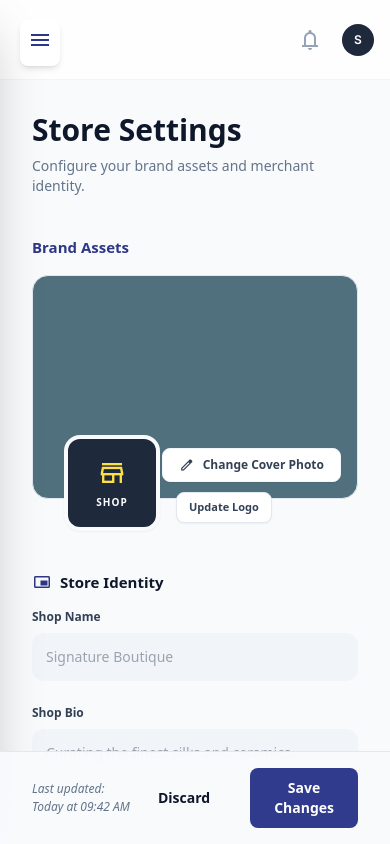
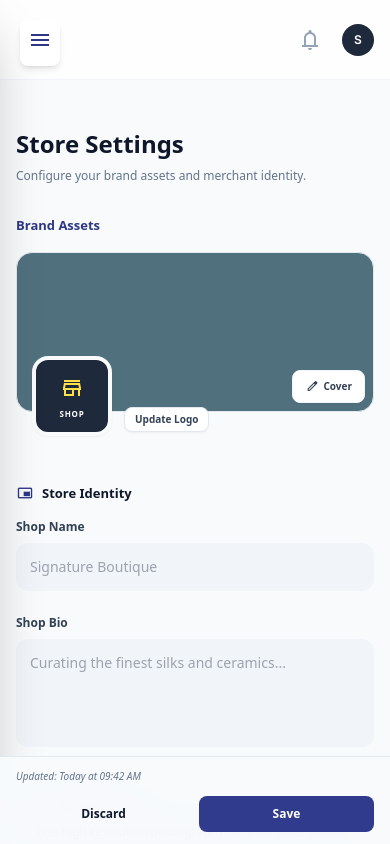
Before and after one commit to KhuongVAnh/e-commerce, a React (Vite) app in the folder frontend/: page /seller/shop/settings in a window 390 px wide. Built offline with nearby package versions, Linux system fonts and the light colour scheme; no server answers; sample sign-in values are in the browser's storage.

Commit message:
style: điều chỉnh grid, padding và thanh sticky cho các form thân thiện với mobile

```diff
--- a/frontend/src/pages/seller/ShopForm.jsx
+++ b/frontend/src/pages/seller/ShopForm.jsx
@@ -20,12 +20,9 @@ const ShopForm = () => {
         const res = await axiosClient.get('/shops/my-shop');
         if (res && res.shop) {
           const fetchedData = {
-            name: res.shop.name || '',
-            description: res.shop.description || '',
-            address: res.shop.address || '',
-            logoUrl: res.shop.logoUrl || '',
-            phone: res.shop.phone || '',
-            coverUrl: res.shop.coverUrl || '',
+            name: res.shop.name || '', description: res.shop.description || '',
+            address: res.shop.address || '', logoUrl: res.shop.logoUrl || '',
+            phone: res.shop.phone || '', coverUrl: res.shop.coverUrl || '',
           };
           setFormData(fetchedData);
           setInitialData(fetchedData);
@@ -47,22 +44,16 @@ const ShopForm = () => {
   };
 
   const handleDiscard = () => {
-    if (initialData) {
-      setFormData(initialData);
-    } else {
-      setFormData({ name: '', description: '', phone: '', address: '', logoUrl: '', coverUrl: '' });
-    }
+    if (initialData) setFormData(initialData);
+    else setFormData({ name: '', description: '', phone: '', address: '', logoUrl: '', coverUrl: '' });
   };
 
   const handleSave = async () => {
     setLoading(true);
     const payload = {
-      name: formData.name,
-      description: formData.description,
-      address: formData.address,
-      logoUrl: formData.logoUrl || 'https://via.placeholder.com/150'
+      name: formData.name, description: formData.description,
+      address: formData.address, logoUrl: formData.logoUrl || 'https://via.placeholder.com/150'
     };
-
     try {
       if (isUpdate) {
         await axiosClient.put('/shops/my-shop', payload);
@@ -83,52 +74,52 @@ const ShopForm = () => {
   };
 
   return (
-    <div className="font-sans bg-[#f8fafc] min-h-full flex flex-col relative pb-24">
+    <div className="font-sans bg-[#f8fafc] min-h-full flex flex-col relative pb-32 md:pb-24">
       <input type="file" accept="image/*" hidden ref={coverInputRef} onChange={(e) => handleImageUpload(e, 'coverUrl')} />
       <input type="file" accept="image/*" hidden ref={logoInputRef} onChange={(e) => handleImageUpload(e, 'logoUrl')} />
 
-      <div className="flex-1 max-w-4xl p-8 md:p-12 space-y-10">
+      <div className="flex-1 max-w-4xl p-4 md:p-8 lg:p-12 space-y-8 md:space-y-10 mt-8 md:mt-0">
         <div>
-          <h1 className="text-3xl font-black text-slate-900 mb-2">Store Settings</h1>
-          <p className="text-slate-500 text-sm font-medium">Configure your brand assets and merchant identity.</p>
+          <h1 className="text-2xl md:text-3xl font-black text-slate-900 mb-2">Store Settings</h1>
+          <p className="text-slate-500 text-xs md:text-sm font-medium">Configure your brand assets and merchant identity.</p>
         </div>
 
         <section>
-          <h2 className="text-[15px] font-bold text-[#2e3785] mb-4">Brand Assets</h2>
+          <h2 className="text-[13px] md:text-[15px] font-bold text-[#2e3785] mb-4">Brand Assets</h2>
           <div className="relative mt-2">
-            <div className="h-56 bg-[#51707d] rounded-2xl w-full relative overflow-hidden border border-slate-200">
-              {formData.coverUrl && <img src={formData.coverUrl} alt="Cover" className="w-full h-full object-cover" />}
-              <div className="absolute right-4 bottom-4">
-                <button onClick={() => coverInputRef.current.click()} className="bg-white text-slate-700 text-xs font-bold px-4 py-2 rounded-lg shadow-sm border border-slate-100 flex items-center gap-2 hover:bg-slate-50 transition">
-                  <span className="material-symbols-outlined text-[16px]">edit</span> Change Cover Photo
+            <div className="h-40 md:h-56 bg-[#51707d] rounded-2xl w-full relative overflow-hidden border border-slate-200">
+              {formData.coverUrl && <img src={formData.coverUrl} className="w-full h-full object-cover" />}
+              <div className="absolute right-2 bottom-2 md:right-4 md:bottom-4">
+                <button onClick={() => coverInputRef.current.click()} className="bg-white text-slate-700 text-[10px] md:text-xs font-bold px-3 md:px-4 py-2 rounded-lg shadow-sm border border-slate-100 flex items-center gap-1 md:gap-2 hover:bg-slate-50 transition">
+                  <span className="material-symbols-outlined text-[14px] md:text-[16px]">edit</span> <span className="hidden sm:inline">Change Cover Photo</span> <span className="sm:hidden">Cover</span>
                 </button>
               </div>
             </div>
 
-            <div className="absolute -bottom-8 left-8 flex items-end gap-4">
-              <div className="w-24 h-24 bg-[#1e293b] rounded-2xl border-4 border-[#f8fafc] shadow-sm flex flex-col items-center justify-center text-white overflow-hidden">
+            <div className="absolute -bottom-6 left-4 md:-bottom-8 md:left-8 flex items-end gap-3 md:gap-4">
+              <div className="w-20 h-20 md:w-24 md:h-24 bg-[#1e293b] rounded-2xl border-4 border-[#f8fafc] shadow-sm flex flex-col items-center justify-center text-white overflow-hidden">
                 {formData.logoUrl ? (
-                  <img src={formData.logoUrl} alt="Logo" className="w-full h-full object-cover" />
+                  <img src={formData.logoUrl} className="w-full h-full object-cover" />
                 ) : (
                   <>
-                    <span className="material-symbols-outlined text-3xl text-[#fde047]">store</span>
-                    <span className="text-[10px] font-black tracking-widest mt-1">SHOP</span>
+                    <span className="material-symbols-outlined text-2xl md:text-3xl text-[#fde047]">store</span>
+                    <span className="text-[8px] md:text-[10px] font-black tracking-widest mt-1">SHOP</span>
                   </>
                 )}
               </div>
-              <button onClick={() => logoInputRef.current.click()} className="bg-white border border-slate-200 text-slate-700 text-[11px] font-bold px-3 py-1.5 rounded-lg shadow-sm hover:bg-slate-50 mb-2">
+              <button onClick={() => logoInputRef.current.click()} className="bg-white border border-slate-200 text-slate-700 text-[10px] md:text-[11px] font-bold px-2.5 md:px-3 py-1 md:py-1.5 rounded-lg shadow-sm hover:bg-slate-50 mb-1 md:mb-2">
                 Update Logo
               </button>
             </div>
           </div>
         </section>
 
-        <section className="pt-8">
+        <section className="pt-10 md:pt-8">
           <div className="flex items-center gap-2 mb-4">
-            <span className="material-symbols-outlined text-[#2e3785] text-[20px]">branding_watermark</span>
-            <h2 className="text-[15px] font-bold text-slate-900">Store Identity</h2>
+            <span className="material-symbols-outlined text-[#2e3785] text-[18px] md:text-[20px]">branding_watermark</span>
+            <h2 className="text-[13px] md:text-[15px] font-bold text-slate-900">Store Identity</h2>
           </div>
-          <div className="grid grid-cols-1 lg:grid-cols-3 gap-8">
+          <div className="grid grid-cols-1 lg:grid-cols-3 gap-6 md:gap-8">
             <div className="lg:col-span-2 space-y-6">
               <div>
                 <label className="block text-xs font-bold text-slate-700 mb-2">Shop Name</label>
@@ -139,20 +130,20 @@ const ShopForm = () => {
                 <textarea rows="4" value={formData.description} onChange={(e) => setFormData({...formData, description: e.target.value})} placeholder="Curating the finest silks and ceramics..." className="w-full bg-[#f1f5f9] border-none p-3.5 rounded-xl text-sm font-medium focus:ring-2 focus:ring-indigo-500 outline-none resize-none"></textarea>
               </div>
             </div>
-            <div className="bg-[#f0f3ff] rounded-2xl p-6 h-fit border border-[#e0e7ff]">
-              <div className="flex items-center gap-2 mb-3">
-                <span className="material-symbols-outlined text-[#2e3785] text-[18px]">lightbulb</span>
-                <h3 className="text-sm font-bold text-[#2e3785]">Editorial Tip</h3>
+            <div className="bg-[#f0f3ff] rounded-2xl p-5 md:p-6 h-fit border border-[#e0e7ff]">
+              <div className="flex items-center gap-2 mb-2 md:mb-3">
+                <span className="material-symbols-outlined text-[#2e3785] text-[16px] md:text-[18px]">lightbulb</span>
+                <h3 className="text-xs md:text-sm font-bold text-[#2e3785]">Editorial Tip</h3>
               </div>
-              <p className="text-[13px] text-slate-600 leading-relaxed font-medium">Use high-resolution photography for your cover photo. Minimalist interiors or lifestyle shots work best to create an "expensive" feel for your customers.</p>
+              <p className="text-[12px] md:text-[13px] text-slate-600 leading-relaxed font-medium">Use high-resolution photography for your cover photo. Minimalist interiors or lifestyle shots work best to create an "expensive" feel.</p>
             </div>
           </div>
         </section>
 
         <section className="pt-4 border-t border-slate-200">
           <div className="flex items-center gap-2 mb-4">
-            <span className="material-symbols-outlined text-[#2e3785] text-[20px]">contact_support</span>
-            <h2 className="text-[15px] font-bold text-slate-900">Contact Information</h2>
+            <span className="material-symbols-outlined text-[#2e3785] text-[18px] md:text-[20px]">contact_support</span>
+            <h2 className="text-[13px] md:text-[15px] font-bold text-slate-900">Contact Information</h2>
           </div>
           <div className="max-w-2xl space-y-6">
             <div>
@@ -166,22 +157,23 @@ const ShopForm = () => {
               <label className="block text-xs font-bold text-slate-700 mb-2">Business Address</label>
               <div className="relative">
                 <span className="material-symbols-outlined absolute left-4 top-4 text-slate-400 text-[18px]">location_on</span>
-                <textarea rows="3" value={formData.address} onChange={(e) => setFormData({...formData, address: e.target.value})} placeholder="123 Le Loi Street, District 1, Ho Chi Minh City, Vietnam" className="w-full bg-[#f1f5f9] border-none py-3.5 pl-12 pr-4 rounded-xl text-sm font-medium focus:ring-2 focus:ring-indigo-500 outline-none resize-none"></textarea>
+                <textarea rows="3" value={formData.address} onChange={(e) => setFormData({...formData, address: e.target.value})} placeholder="123 Le Loi Street, Vietnam" className="w-full bg-[#f1f5f9] border-none py-3.5 pl-12 pr-4 rounded-xl text-sm font-medium focus:ring-2 focus:ring-indigo-500 outline-none resize-none"></textarea>
               </div>
             </div>
           </div>
         </section>
       </div>
 
-      <div className="fixed bottom-0 right-0 w-full md:w-[calc(100%-16rem)] bg-[#f8fafc]/95 backdrop-blur-xl border-t border-slate-200 p-4 px-8 flex justify-between items-center z-50">
-        <div className="flex items-center gap-4">
-          <span className="text-[12px] font-medium text-slate-500 italic">Last updated: {lastUpdated}</span>
-          {status.msg && <span className={`text-[11px] font-bold px-2 py-1 rounded ${status.type === 'success' ? 'bg-emerald-100 text-emerald-700' : 'bg-rose-100 text-rose-700'}`}>{status.msg}</span>}
+      {/* FIXED thanh dính dưới cùng cho cả điện thoại (w-full) và PC (trừ sidebar 64) */}
+      <div className="fixed bottom-0 left-0 md:left-64 w-full md:w-[calc(100%-16rem)] bg-[#f8fafc]/95 backdrop-blur-xl border-t border-slate-200 p-3 md:p-4 px-4 md:px-8 flex flex-col sm:flex-row justify-between items-center z-50 gap-3 sm:gap-0">
+        <div className="flex items-center gap-2 md:gap-4 w-full sm:w-auto justify-between sm:justify-start">
+          <span className="text-[10px] md:text-[12px] font-medium text-slate-500 italic">Updated: {lastUpdated}</span>
+          {status.msg && <span className={`text-[10px] md:text-[11px] font-bold px-2 py-1 rounded ${status.type === 'success' ? 'bg-emerald-100 text-emerald-700' : 'bg-rose-100 text-rose-700'}`}>{status.msg}</span>}
         </div>
-        <div className="flex items-center gap-4">
-          <button onClick={handleDiscard} className="px-6 py-2.5 text-sm font-bold text-slate-900 hover:bg-slate-200 rounded-lg transition">Discard</button>
-          <button onClick={handleSave} disabled={loading} className="px-6 py-2.5 text-sm font-bold bg-[#313b8e] hover:bg-[#252d70] text-white rounded-lg transition disabled:opacity-70 flex items-center gap-2">
-            {loading ? 'Saving...' : 'Save Changes'}
+        <div className="flex items-center gap-2 md:gap-4 w-full sm:w-auto">
+          <button onClick={handleDiscard} className="w-1/2 sm:w-auto px-4 md:px-6 py-2.5 text-xs md:text-sm font-bold text-slate-900 hover:bg-slate-200 rounded-lg transition">Discard</button>
+          <button onClick={handleSave} disabled={loading} className="w-1/2 sm:w-auto px-4 md:px-6 py-2.5 text-xs md:text-sm font-bold bg-[#313b8e] hover:bg-[#252d70] text-white rounded-lg transition disabled:opacity-70 flex items-center justify-center gap-2">
+            {loading ? 'Saving...' : 'Save'}
           </button>
         </div>
       </div>
```
Also changed, not shown: frontend/src/pages/seller/ProductForm.jsx (+15 -19 lines).
